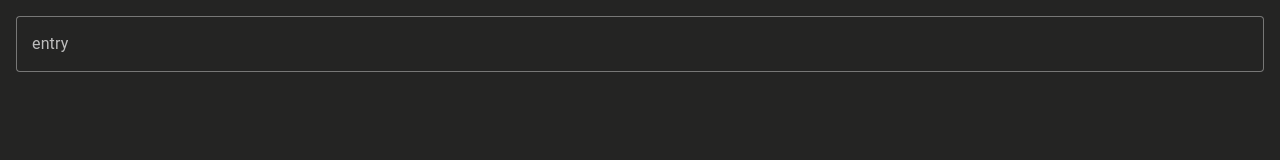
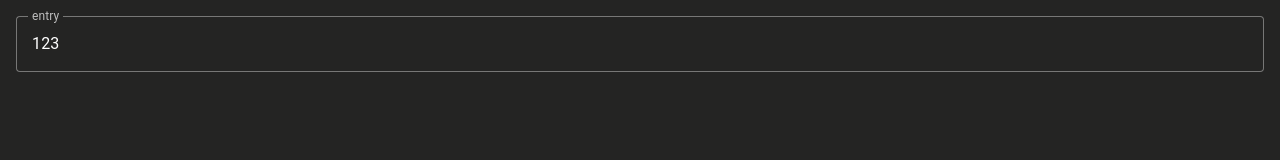
Before and after one commit to hans-pragt/SPNNR, a Vue app: page / in a window 1280 px wide. Shown: the top 160 px of the page. Built offline with nearby package versions, Linux system fonts and the light colour scheme.

Commit message:
First pass at adding a store.

```diff
--- a/src/components/EntriesList.vue
+++ b/src/components/EntriesList.vue
@@ -5,7 +5,9 @@
     <v-text-field
       label     = "entry"
       variant   = "outlined"
-      @keydown.enter = "onAddEntry();"
+
+      v-model        = "newEntry"
+      @keydown.enter = "insertNewEntry();"
     >
     </v-text-field>
 
@@ -14,11 +16,20 @@
 
 <script setup lang="ts">
 
+// #region Imports
+
+/* SPNNR */
+import { useEntriesStore } from '@/stores/entries.store';
+
+/* Pinia */
+import { storeToRefs } from 'pinia';
+
+// #endregion Imports
+
 // #region New Entry
 
-function onAddEntry() {
-  console.log('test');
-}
+const { newEntry } = storeToRefs(useEntriesStore())
+const { insertNewEntry } = useEntriesStore();
 
 // #endregion New Entry
 
--- /dev/null
+++ b/src/stores/entries.store.ts
@@ -0,0 +1,33 @@
+// #region Imports
+
+/* Pinia */
+import { defineStore } from 'pinia';
+
+/* Vue */
+import type { Ref } from 'vue';
+import { ref } from 'vue';
+
+// #endregion Imports
+
+export const useEntriesStore = defineStore(
+  'entries',
+  () => {
+
+    // #region Current Entry
+
+    const newEntry : Ref<string> = ref('123');
+    function insertNewEntry() {
+      newEntry.value = '';
+    }
+
+    // #endregion Current Entry
+
+    return {
+
+      newEntry,
+      insertNewEntry
+
+    }
+
+  }
+);
```
